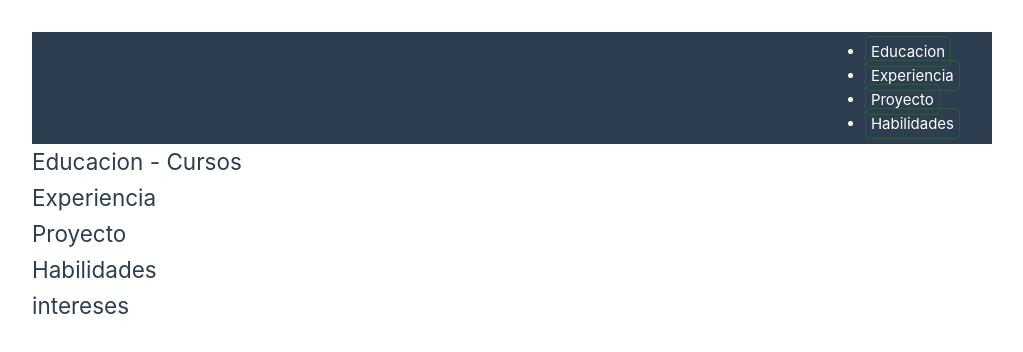
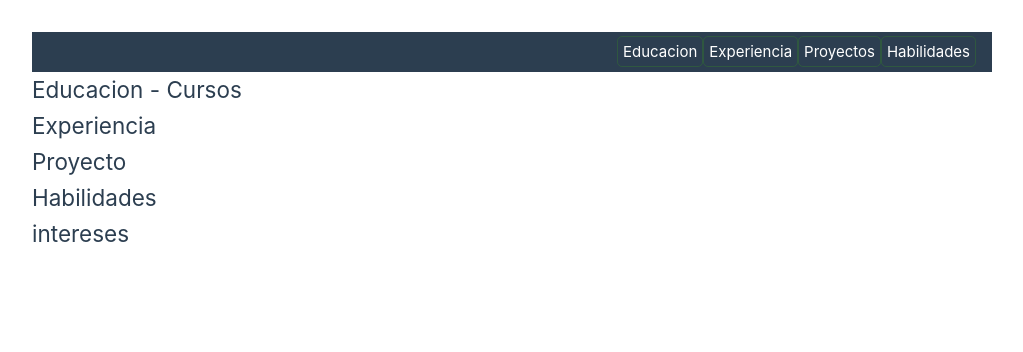
Before and after one commit to HotCode2025/MastersOfCode-Segundo-Semestre, a Vue app in the folder GITHUB/PORTAFOLIO CLASE 1/: page / in a window 1280 px wide. Shown: the top 352 px of the page, without its empty margins (128-1151 px from the left). Built offline with nearby package versions, Linux system fonts and the light colour scheme.

Commit message:
Clase 4 portafolio grupal

```diff
--- a/GITHUB/PORTAFOLIO CLASE 1/src/App.vue
+++ b/GITHUB/PORTAFOLIO CLASE 1/src/App.vue
@@ -1,20 +1,10 @@
 <script setup>
-
+import NavBar from './components/NavBar.vue';
 </script>
 
 <template>
   <header>
-    <!--barra de navegacion-->
-    <nav class="navbar">
-      <div class="navbar-menu">
-        <ul>
-          <li><a href="#educacion" class="navbar-item">Educacion</a></li>
-          <li><a href="#experiencia" class="navbar-item">Experiencia</a></li>
-          <li><a href="#proyectos" class="navbar-item">Proyecto</a></li>
-          <li><a href="#habilidades" class="navbar-item">Habilidades</a></li>
-        </ul>
-      </div>
-    </nav>
+     <NavBar />
   </header>
   <main>
     <section id="educacion"><h2>Educacion - Cursos</h2></section>
@@ -26,46 +16,5 @@
 </template>
 
 <style scoped>
-.navbar {
-  background-color: var(--vt-c-indigo);
-  color: #fff;
-  padding: 0.5rem 1rem;
-  align-items: center;
-}
-.navbar-item {
-  color: #fff;
-  text-decoration: none;
-  margin-right: 1rem;
-}
-.navbar-menu {
-  display: flex;
-  justify-content: flex-end;
-}
-.nav-list {
-  list-style: none;
-}
-
-a {
-  border: 1px solid;
-  border-color: hsla(100, 100%, 37%, 0.2);
-  border-radius: 5px;
-  /*elimina lo subrayado de elementos y elementos con clase "green"*/
-  text-decoration: none;
-  /*añade una transicion suave para los cambios de estilo*/
-  transition: 0.4s;
-  /*añade padding alrededor del contenido*/
-  padding: 5px;
-}
-a :hover{
-  background-color: hsla(160, 100%, 37%, 0.2)
-}
-
-@media (max-width: 768px) {
-  .navbar-menu{
-    display: flex;
-    justify-content: flex-end;
-    width: 100%;
-  }
-}
 
 </style>
--- /dev/null
+++ b/GITHUB/PORTAFOLIO CLASE 1/src/components/NavBar.vue
@@ -0,0 +1,65 @@
+<template>
+   <nav class="navbar">
+      <div class="navbar-menu">
+        <ul>
+            <a v-for="nav in navegacion" :key="nav.nombre" href="nav.enlace" class="nav-item" >{{nav.nombre}}</a>
+        </ul>
+      </div>
+    </nav>
+</template>
+
+<script setup>
+import { ref } from 'vue';
+const navegacion =ref([
+    {id:1, nombre:'Educacion', enlance:'#educacion'},
+    {id:2, nombre:'Experiencia', enlance:'#experiencia'},
+    {id:3, nombre:'Proyectos', enlance:'#proyectos'},
+    {id:4, nombre:'Habilidades', enlance:'#habilidades'},
+])
+</script>
+
+
+<style scoped>
+.navbar {
+  background-color: var(--vt-c-indigo);
+  color: #fff;
+  padding: 0.5rem 1rem;
+  align-items: center;
+}
+.navbar-item {
+  color: #fff;
+  text-decoration: none;
+  margin-right: 1rem;
+}
+.navbar-menu {
+  display: flex;
+  justify-content: flex-end;
+}
+.nav-list {
+  list-style: none;
+}
+
+a {
+  border: 1px solid;
+  border-color: hsla(100, 100%, 37%, 0.2);
+  border-radius: 5px;
+  /*elimina lo subrayado de elementos y elementos con clase "green"*/
+  text-decoration: none;
+  /*añade una transicion suave para los cambios de estilo*/
+  transition: 0.4s;
+  /*añade padding alrededor del contenido*/
+  padding: 5px;
+}
+a :hover{
+  background-color: hsla(160, 100%, 37%, 0.2)
+}
+
+@media (max-width: 768px) {
+  .navbar-menu{
+    display: flex;
+    justify-content: flex-end;
+    width: 100%;
+  }
+}
+
+</style>
```
